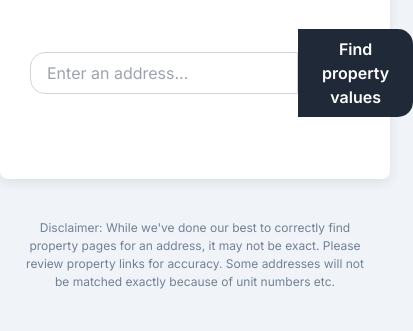
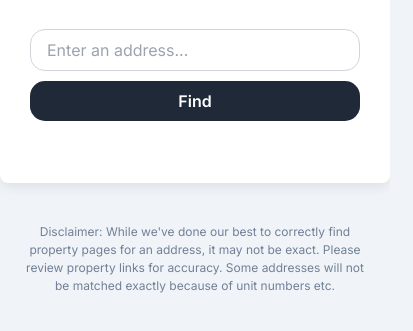
Before and after one commit to Garvidson1/nz-property-app, a website: page propvalues/index.html in a window 390 px wide. Shown: the part 145-476 px from the top of the page, 413 px wide, since content can reach past the window. Drawn offline with nearby package versions, Linux system fonts and the light colour scheme; some packages are replaced by stand-ins of ours.

Commit message:
Update main.css
find button on mobile below user input

```diff
--- a/propvalues/styles/main.css
+++ b/propvalues/styles/main.css
@@ -269,4 +269,31 @@ td.py-3.px-4.font-bold.text-lg.text-green-700 {
         width: 100%; /* Make text content full width on mobile */
         text-align: center; /* Center text content on mobile */
     }
+
+    /* New rule for button placement on mobile */
+    .flex.items-center.w-full.mb-8 { /* This is the div wrapping your input and button */
+        flex-direction: column; /* Stack items vertically */
+        align-items: stretch; /* Make items stretch to full width */
+    }
+
+    #addressInput {
+        width: 100%; /* Ensure input takes full width */
+        margin-bottom: 10px; /* Add space below the input */
+        border-radius: 15px; /* Re-apply full border-radius for standalone input */
+    }
+
+    button#searchButton {
+        width: 100%; /* Ensure button takes full width */
+        border-radius: 15px; /* Re-apply full border-radius for standalone button */
+        padding-left: 1rem; /* Smaller padding */
+        padding-right: 1rem; /* Smaller padding */
+    }
+
+    /* Hiding long text and showing short text for the button on mobile */
+    .long-text {
+        display: none;
+    }
+    .short-text {
+        display: inline;
+    }
 }
```
